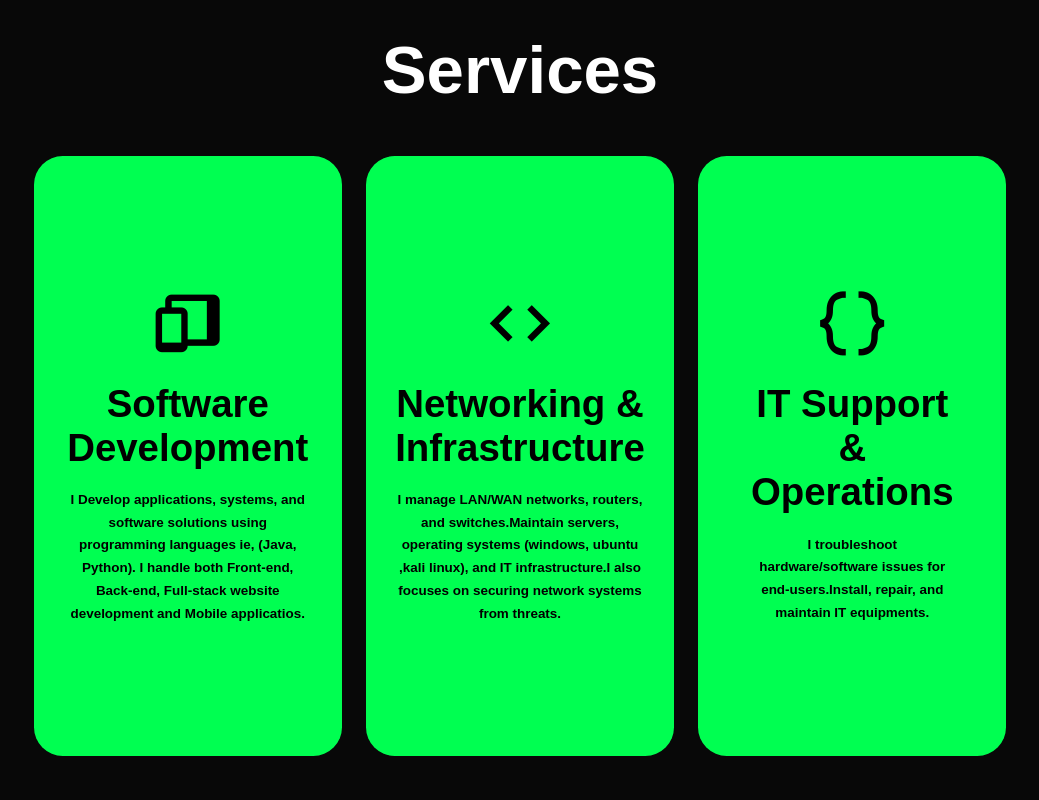
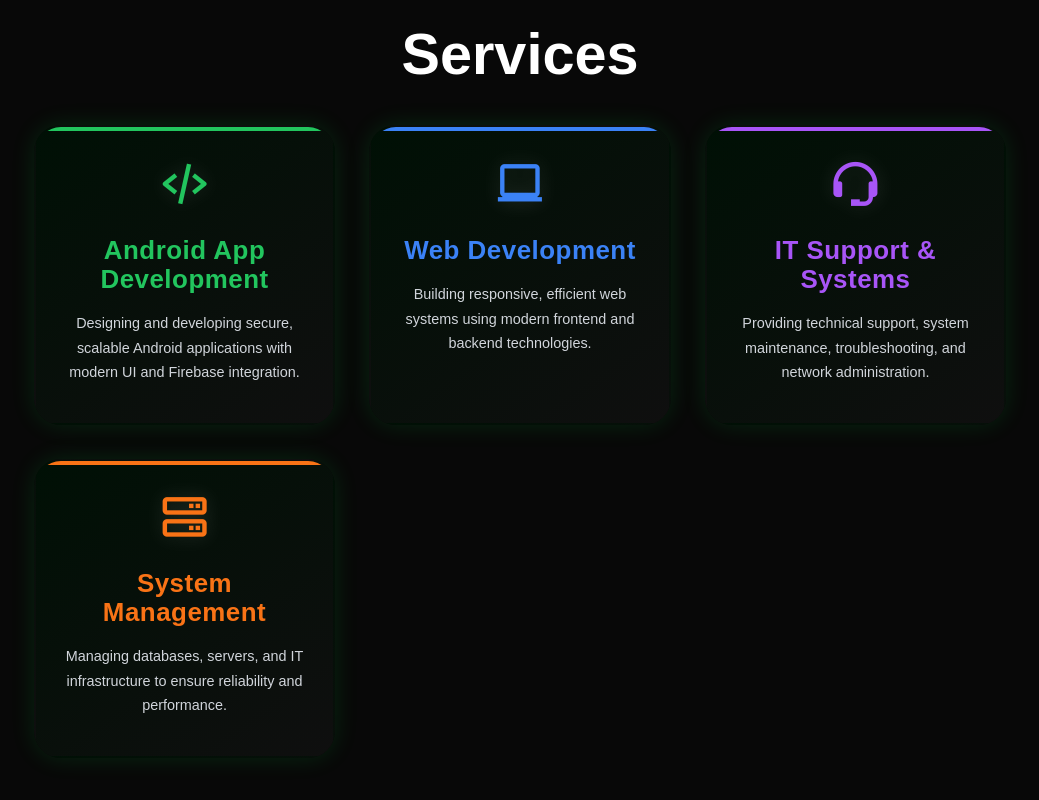
Before and after one commit to Tech-Savvy-code/portfolio, a plain HTML site: page index.html in a window 1280 px wide. Shown: the part 1820-2620 px from the top of the page, without its empty margins (120-1159 px from the left). Drawn offline with nearby package versions, Linux system fonts and the light colour scheme; some packages are replaced by stand-ins of ours; a script that the page names is missing.

Commit message:
services updated

```diff
--- a/index.html
+++ b/index.html
@@ -77,31 +77,41 @@
       <h2 class="heading">Services</h2>
 
       <div class="services-container">
-        <div class="service-box">
+
+  <div class="service-box green">
     <div class="service-info">
-            <i class="bx bxs-devices"></i>
-            <h4>Software Development</h4>
-            <p>I Develop applications, systems, and software solutions using programming languages ie, (Java, Python).
-                I handle both Front-end, Back-end, Full-stack website development and Mobile applicatios.</p>
+      <i class="bx bx-code-alt"></i>
+      <h4>Android App Development</h4>
+      <p>Designing and developing secure, scalable Android applications with modern UI and Firebase integration.</p>
     </div>
   </div>
 
-        <div class="service-box">
+  <div class="service-box blue">
     <div class="service-info">
-            <i class="bx bx-code"></i>
-            <h4>Networking & Infrastructure</h4>
-            <p>I manage LAN/WAN networks, routers, and switches.Maintain servers, operating systems (windows, ubuntu ,kali linux), and IT infrastructure.I also focuses on securing network systems from threats.</p>
+      <i class="bx bx-laptop"></i>
+      <h4>Web Development</h4>
+      <p>Building responsive, efficient web systems using modern frontend and backend technologies.</p>
     </div>
   </div>
 
-        <div class="service-box">
+  <div class="service-box purple">
     <div class="service-info">
-            <i class="bx bx-code-curly"></i>
-            <h4>IT Support & Operations</h4>
-            <p>I troubleshoot hardware/software issues for end-users.Install, repair, and maintain IT equipments.</p>
+      <i class="bx bx-support"></i>
+      <h4>IT Support & Systems</h4>
+      <p>Providing technical support, system maintenance, troubleshooting, and network administration.</p>
     </div>
   </div>
+
+  <div class="service-box orange">
+    <div class="service-info">
+      <i class="bx bx-server"></i>
+      <h4>System Management</h4>
+      <p>Managing databases, servers, and IT infrastructure to ensure reliability and performance.</p>
     </div>
+  </div>
+
+</div>
+
     </section>
    <section class="projects" id="projects">
   <h2 class="heading">Projects</h2>
--- a/style.css
+++ b/style.css
@@ -239,68 +239,148 @@ section {
 /* ===== SERVICES ===== */
 .heading {
   text-align: center;
-  font-size: 7rem;
-  margin: 5rem 0;
+  font-size: 6rem;
+  margin: 4rem 0;
+  color: var(--text-color);
 }
 
 .services {
   background-color: var(--bg-color);
-  color: black;
 }
 
-.services h2 {
-  color: var(--text-color);
+/* Grid Layout */
+.services-container {
+  display: grid;
+  grid-template-columns: repeat(auto-fit, minmax(260px, 1fr));
+  gap: 3.5rem;
 }
 
-.services-container {
-  display: grid;
-  grid-template-columns: repeat(auto-fit, minmax(300px, 1fr));
-  align-items: center;
-  gap: 2.5rem;
+/* Card */
+.service-box {
+  background: linear-gradient(
+    145deg,
+    var(--second-bg-color),
+    #0f0f0f
+  );
+  border-radius: 2.8rem;
+  padding: 4rem 3rem;
+  text-align: center;
+  border: 2px solid transparent;
+  transition: all 0.4s ease;
+  position: relative;
+  overflow: hidden;
+  box-shadow: 0 0 25px rgba(0, 255, 81, 0.12);
+}
+/* Hover Overlay Effect */
+.service-box::after {
+  content: "";
+  position: absolute;
+  inset: 0;
+  background: linear-gradient(
+    120deg,
+    transparent,
+    rgba(255, 255, 255, 0.05),
+    transparent
+  );
+  opacity: 0;
+  transition: opacity 0.4s ease;
 }
 
-.service-box {
-  display: flex;
-  justify-content: center;
-  align-items: center;
-  background-color: var(--main-color);
-  height: 600px;
-  border-radius: 3rem;
-  cursor: pointer;
-  border: 5px solid transparent;
-  transition: 0.4s ease-in-out;
+/* Activate Overlay */
+.service-box:hover::after,
+.service-box:active::after {
+  opacity: 1;
 }
 
-.service-box:hover {
-  background-color: var(--second-bg-color);
-  color: var(--main-color);
-  border: 5px solid var(--main-color);
-  transform: scale(1.03);
+/* Accent Glow on Hover */
+.service-box:hover,
+.service-box:active {
+  border-color: var(--accent);
+  box-shadow:
+    0 0 25px rgba(0, 0, 0, 0.4),
+    0 0 40px var(--accent);
 }
 
+/* Icon Reaction */
+.service-box:hover i,
+.service-box:active i {
+  transform: scale(1.15) rotate(5deg);
+  filter: drop-shadow(0 0 12px var(--accent));
+}
+
+/* Title Highlight */
+.service-box:hover h4,
+.service-box:active h4 {
+  color: var(--accent);
+}
+
+/* Smooth Transitions */
+.service-box,
+.service-info i,
+.service-info h4 {
+  transition: all 0.35s ease;
+}
+
+
+/* Hover Card */
+.service-box:hover {
+  transform: translateY(-12px) scale(1.02);
+  box-shadow: 0 0 45px rgba(0, 255, 81, 0.35);
+}
+
+/* Color Variants */
+.service-box.blue { --accent: #3b82f6; }
+.service-box.green { --accent: #22c55e; }
+.service-box.purple { --accent: #a855f7; }
+.service-box.orange { --accent: #f97316; }
+
+/* Top Glow Bar */
+.service-box::before {
+  content: "";
+  position: absolute;
+  top: 0;
+  left: 0;
+  height: 4px;
+  width: 100%;
+  background: var(--accent);
+}
+
+/* Content */
 .service-info {
   display: flex;
   flex-direction: column;
-  text-align: center;
-  justify-content: center;
   align-items: center;
-  padding: 5rem;
+  gap: 1.8rem;
 }
 
+/* Icon */
 .service-info i {
-  font-size: 8rem;
+  font-size: 5.5rem;
+  color: var(--accent);
+  animation: float 3s ease-in-out infinite;
+  text-shadow: 0 0 20px rgba(255, 255, 255, 0.15);
 }
 
-.service-info h4 {
-  font-size: 4rem;
-  margin: 2rem 0;
-  font-weight: 800;
+/* Icon Animation */
+@keyframes float {
+  0%   { transform: translateY(0); }
+  50%  { transform: translateY(-10px); }
+  100% { transform: translateY(0); }
 }
 
+/* Title */
+.service-info h4 {
+  font-size: 2.7rem;
+  font-weight: 700;
+  color: var(--accent);
+  letter-spacing: 0.5px;
+}
+
+/* Description */
 .service-info p {
-  font-size: 1.4rem;
-  font-weight: 600;
+  font-size: 1.5rem;
   line-height: 1.7;
+  color: #d1d5db;
 }
 
 /* ===== CONTACT ===== */
```
Also changed, not shown: assets/mee.jpeg (added). Lines whose indentation alone changed are shown as unchanged.
